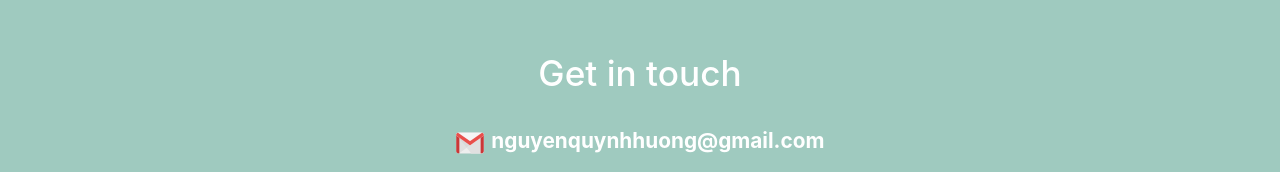
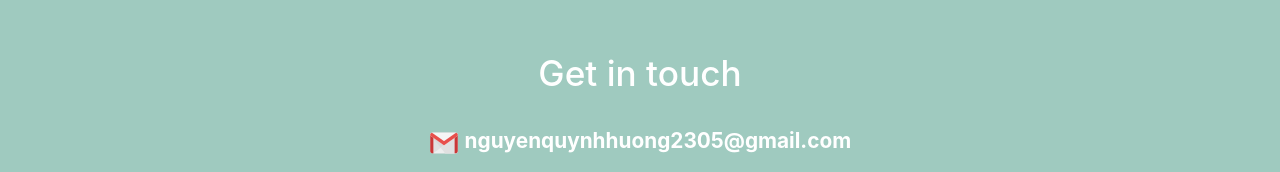
Before and after one commit to IlytaN/ilytan.github.io, a plain HTML site: page index.html in a window 1280 px wide. Shown: the part 3389-3561 px from the top of the page. Drawn offline with nearby package versions, Linux system fonts and the light colour scheme.

Commit message:
wrong address

```diff
--- a/index.html
+++ b/index.html
@@ -134,7 +134,7 @@
                 <img src="./img/gmail.png" alt="">
                 <strong class="">
                   <a href="mailto:nguyenquynhhuong2305@gmail.com" class="white-link">
-                    nguyenquynhhuong&#64;gmail.com
+                    nguyenquynhhuong2305&#64;gmail.com
                   </a>
                 </strong>
             </p>
```
